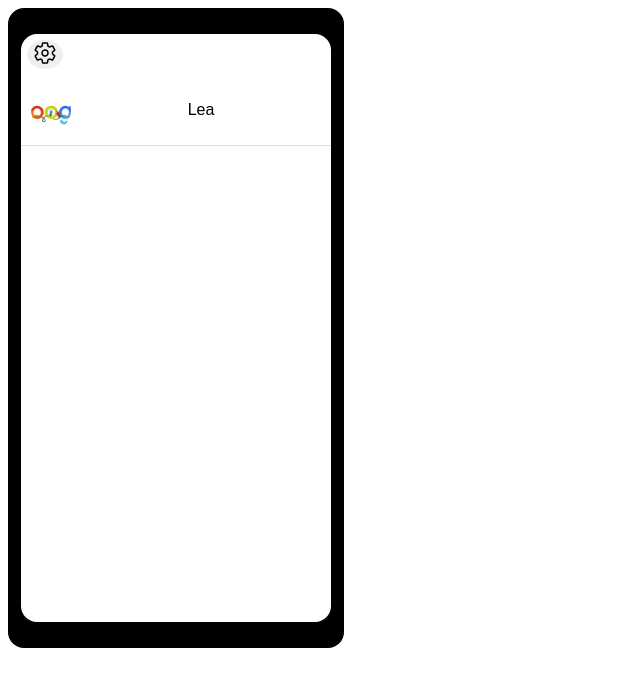
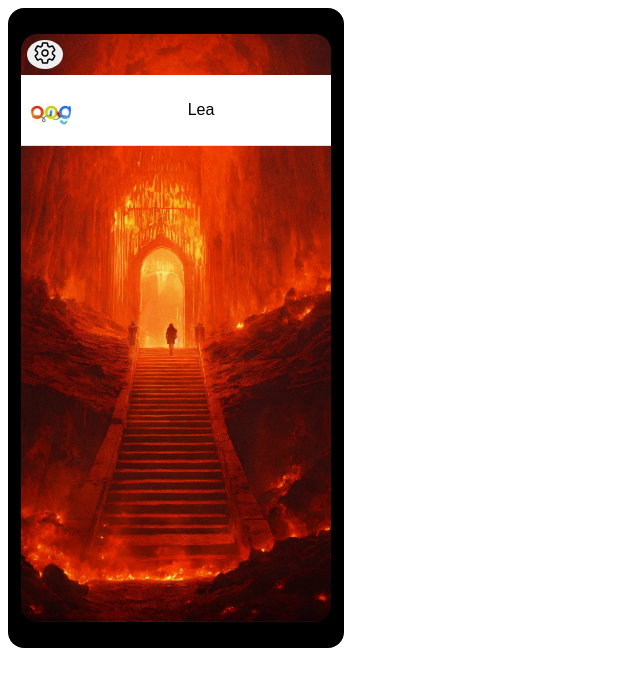
Before and after one commit to Jossl123/NuitDeLinfo2023, a PHP site: page / in a window 1280 px wide. Shown: the top 687 px of the page, without its empty margins (0-640 px from the left). Run offline with PHP 8.4, Linux system fonts and the light colour scheme.

Commit message:
juste des images j'avais la flemme deso

```diff
--- a/src/public/check_session.php
+++ b/src/public/check_session.php
@@ -2,9 +2,9 @@
 session_start();
 $raw = file_get_contents('./data.json');
 $data = json_decode($raw);
-$themes =["default", "love"];
+$themes =["default", "love", "hell"];
 if (!isset($_SESSION["user"])){
-    $userData = array("currentMsg" => 0, "previousMsg" => array(), "themes" => array("default"), "currentTheme" => "default");
+    $userData = array("currentMsg" => 0, "previousMsg" => array(), "themes" => array("default", "hell"), "currentTheme" => "hell");
     $_SESSION["user"] = json_encode($userData);
 }
 function getUserCurrentTheme(){
--- /dev/null
+++ b/src/public/css/themes/hell.css
@@ -0,0 +1,29 @@
+#phone{
+    background-image: url("../../img/hell2.jpg");
+    background-image: url("../../img/hell4.jpg");
+    background-image: url("../../img/hell5.jpg");
+    background-size: cover;
+    background-repeat: no-repeat;
+    background-position: center;
+}
+.panel {
+    background-color: rgba(0, 0, 0, 0) !important;
+    border-radius: 1rem;
+}
+#discussion #header{
+    background-color: rgba(0, 0, 0, 0.5);
+    border-radius: 1rem;
+}
+#discussion #messages{
+    background-color: rgba(0, 0, 0, 0.5);
+    border-radius: 1rem;
+}
+#discussion #text_zone{
+    background-color: rgba(0, 0, 0, 0.5);
+    border-radius: 1rem;
+}
+
+.message{
+    box-shadow: 0 0 40px 0 rgba(255, 0, 0, 0.8);
+    background-color: #FF4500;
+}
```
Also changed, not shown: src/public/img/hell2.jpg (added), src/public/img/hell4.jpg (added), src/public/img/hell5.jpg (added).
